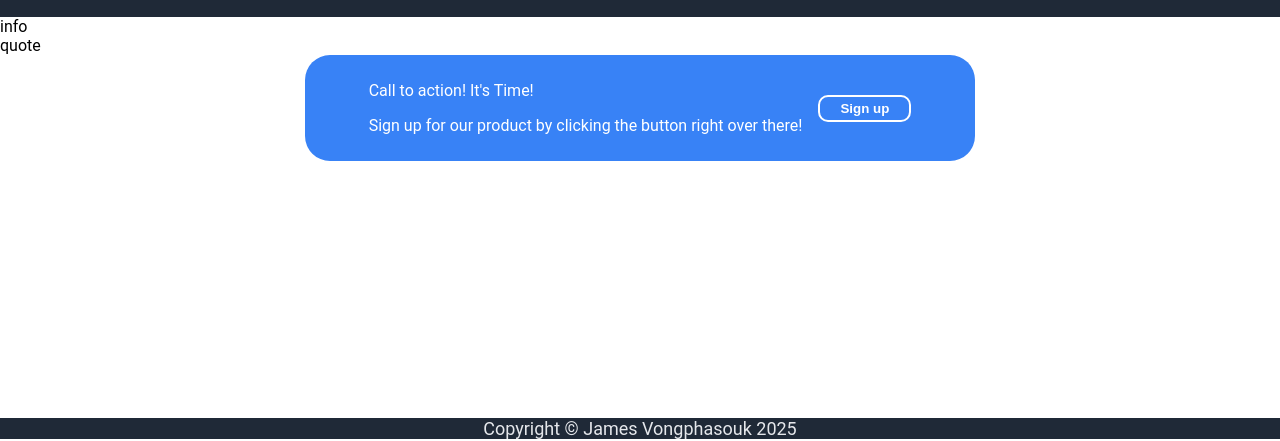
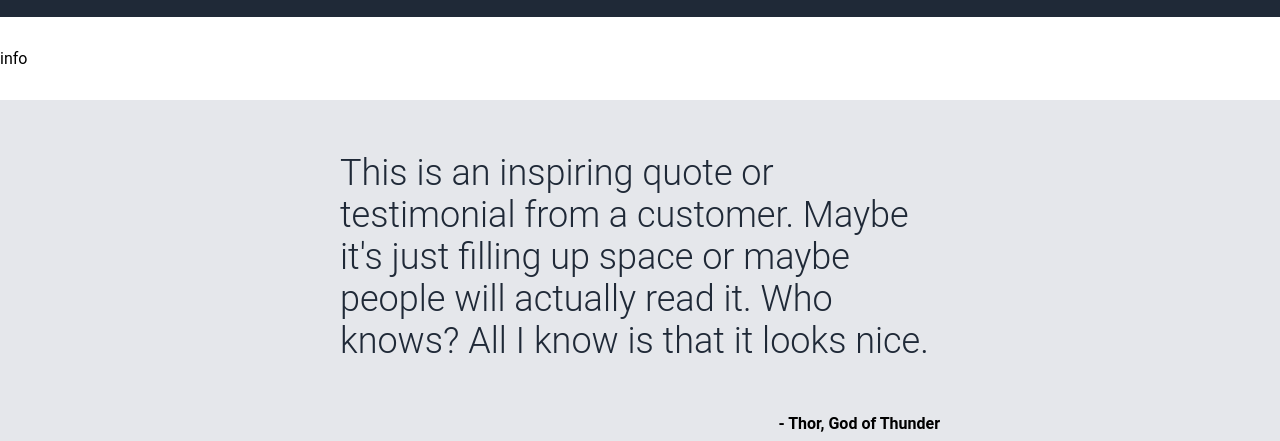
Before and after one commit to JamesVpog/odin-dashboard, a plain HTML site: page index.html in a window 1280 px wide. Shown: the part 361-802 px from the top of the page. Drawn offline with Linux system fonts and the light colour scheme.

Commit message:
quote section

```diff
--- a/index.html
+++ b/index.html
@@ -34,7 +34,16 @@
     </div>
 
     <div class="info">info</div>
-    <div class="quote">quote</div>
+    <div class="quote">
+      <div class="quote-container">
+        <p class="quote-text">
+          This is an inspiring quote or testimonial from a customer. Maybe it's
+          just filling up space or maybe people will actually read it. Who
+          knows? All I know is that it looks nice.
+        </p>
+        <p class="author">- Thor, God of Thunder</p>
+      </div>
+    </div>
     <div class="action">
       <div class="container">
         <div class="left">
--- a/styles.css
+++ b/styles.css
@@ -7,6 +7,7 @@ body {
   margin: 0px;
   min-height: 100vh;
   box-sizing: border-box;
+  gap: 32px;
 }
 
 ul {
@@ -94,6 +95,32 @@ ul {
   background-color: #1F2937;
 }
 
+/* quote */
+.quote {
+  background-color: #e5e7eb;
+  display: flex;
+  justify-content: center;
+  align-items: center;
+  padding: 16px 32px;
+}
+
+.quote-container {
+  display: flex;
+  flex-direction: column;
+}
+
+.quote-text {
+  max-width: 600px;
+  font-size: 36px;
+  color: #1F2937;
+  font-weight: 300;
+}
+
+.author {
+  font-weight: bolder;
+  align-self: flex-end;
+}
+
 /* call to action */
 
 .action {
@@ -123,6 +150,9 @@ ul {
   border: 2px solid white;
 }
 
+/***********************************/
+
+
 .footer {
   margin-top: auto;
   font-size: 18px;
@@ -130,4 +160,5 @@ ul {
   display: flex;
   justify-content: center;
   align-items: center;
+  padding: 16px 16px;
 }
```
